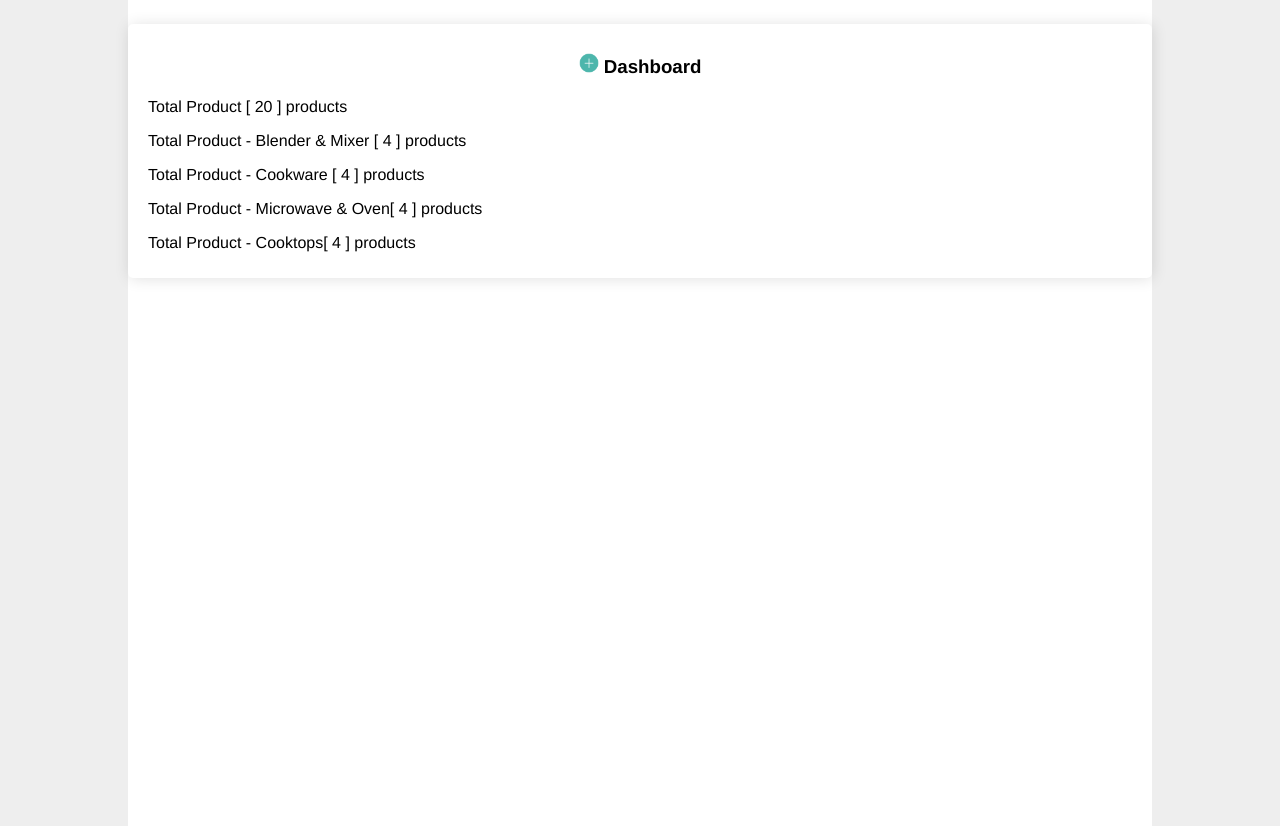
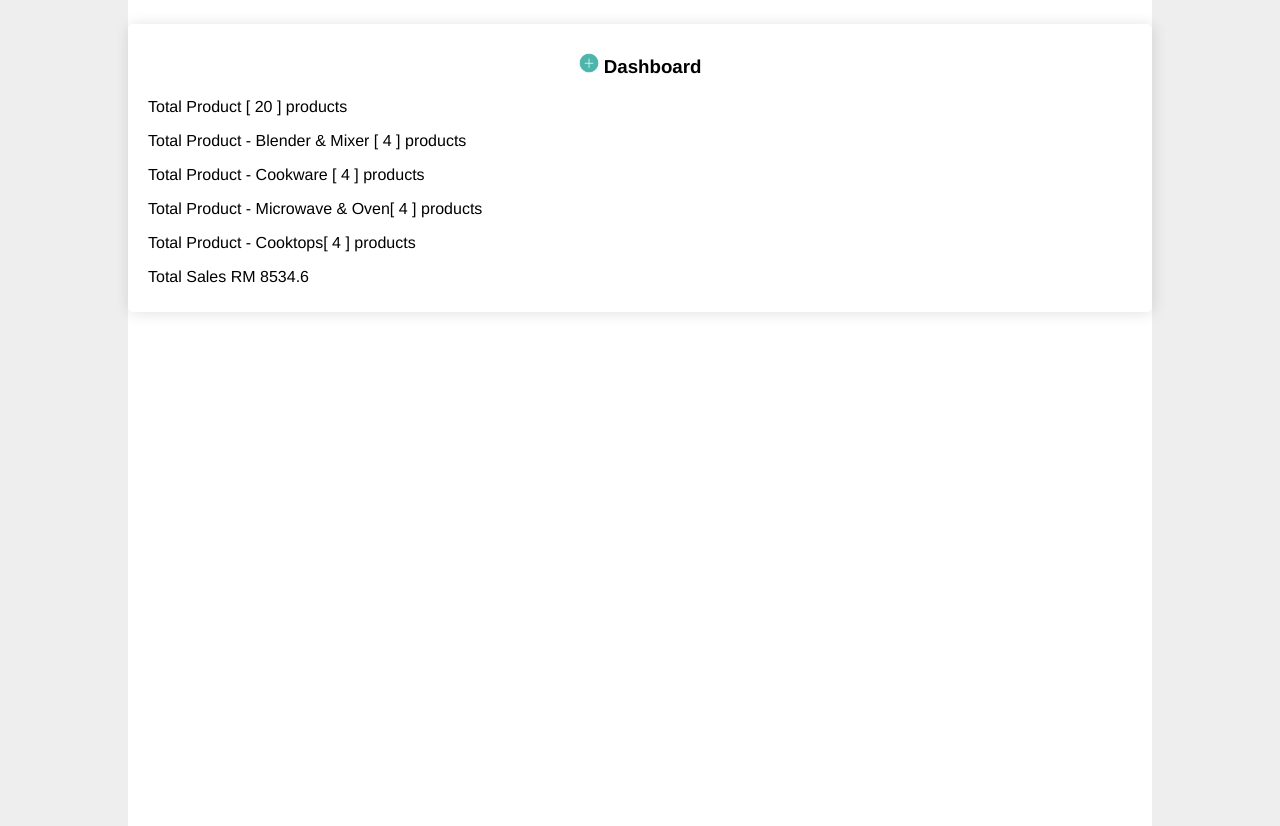
Before and after one commit to fikriahmad28/mydapoq, a PHP site: page /cart/dashboard.php in a window 1280 px wide. Shown: the part 116-942 px from the top of the page. Run offline with PHP 8.4, Linux system fonts and the light colour scheme; the visitor is signed in with stand-in values (Sample User, id 1); data comes from the database, SQL or seed files in the repository.

Commit message:
Update dashboard
Add total sales

```diff
--- a/dashboard.php
+++ b/dashboard.php
@@ -33,6 +33,7 @@ $sql2 = mysqli_fetch_assoc((mysqli_query($conn, "SELECT count(id) as total from
 $sql3 = mysqli_fetch_assoc((mysqli_query($conn, "SELECT count(id) as total from products WHERE category=2;")));
 $sql4 = mysqli_fetch_assoc((mysqli_query($conn, "SELECT count(id) as total from products WHERE category=3;")));
 $sql5 = mysqli_fetch_assoc((mysqli_query($conn, "SELECT count(id) as total from products WHERE category=4;")));
+$sql6 = mysqli_fetch_assoc((mysqli_query($conn, "SELECT sum(product_price) as total from sales;")));
 ?>
 
 <div class="cart-view-table-back">
@@ -46,6 +47,9 @@ $sql5 = mysqli_fetch_assoc((mysqli_query($conn, "SELECT count(id) as total from
             <p>Total Product - Microwave & Oven[ <?= $sql4['total']?> ] products</p>
             <p>Total Product - Cooktops[ <?= $sql5['total']?> ] products</p>
         </div>
+        <div class="card">
+            <p>Total Sales RM <?= $sql6['total']?></p>
+        </div>
 	</div>
 	</form>
 	</div>
```
